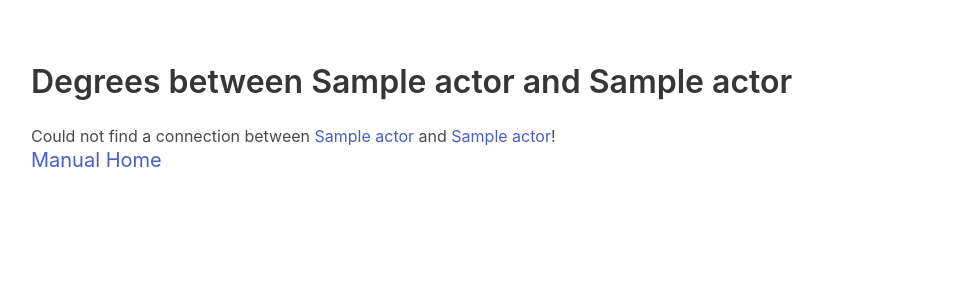
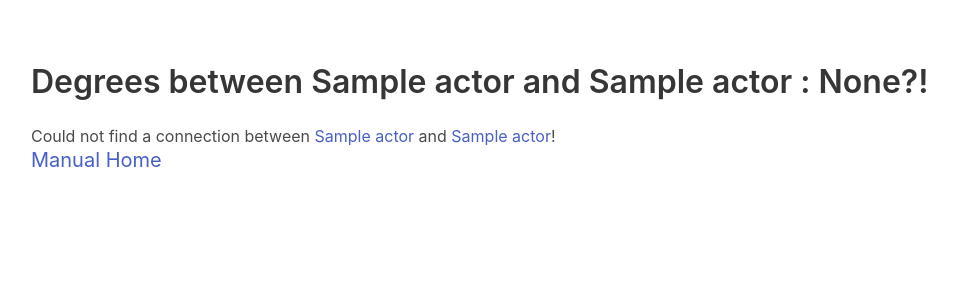
Before and after one commit to zack256/bacon, a Flask app: template templates/bacon.html in a window 1280 px wide. Shown: the top 300 px of the page, without its empty margins (33-990 px from the left). Run offline with Flask 2, Linux system fonts and the light colour scheme; the template is opened without the code that fills it: values that come from a table or form of the project are taken from there, others are empty; tables that the repository leaves empty hold one stand-in row (values such as "Sample post"); parts of the project's set-up code (start-up, migrations or seed data) failed here and were passed over; some libraries are stand-ins or nearby versions.

Commit message:
small change, mainly in order to change the previous commit message that I had messed up.

```diff
--- a/templates/bacon.html
+++ b/templates/bacon.html
@@ -1,7 +1,7 @@
 {% extends "base.html" %}
 {% block body %}
 {% if success %}
-<h3 class = "title is-3">Degrees between {{ path_dict[path_list[0]].name }} and {{ path_dict[path_list[-1]].name }}</h3>
+<h3 class = "title is-3">Degrees between {{ path_dict[path_list[0]].name }} and {{ path_dict[path_list[-1]].name }} : {{ path_list|length // 2 }}</h3>
 <div class = "content">
     <ul>
         {% for node_idx in path_list %}
@@ -15,7 +15,7 @@
     </ul>
 </div>
 {% else %}
-<h3 class = "title is-3">Degrees between {{ actor1.name }} and {{ actor2.name }}</h3>
+<h3 class = "title is-3">Degrees between {{ actor1.name }} and {{ actor2.name }} : None?!</h3>
 <p>Could not find a connection between <a href = "/manual/actors/{{ actor1.id }}/">{{ actor1.name }}</a> and <a href = "/manual/actors/{{ actor2.id }}/">{{ actor2.name }}</a>!</p>
 {% endif %}
 <h5 class = "subtitle is-5"><a href = "/manual/">Manual Home</a></h5>
```
